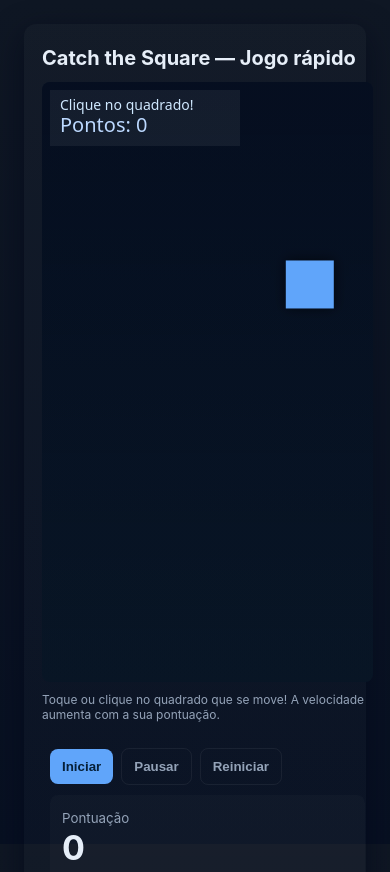
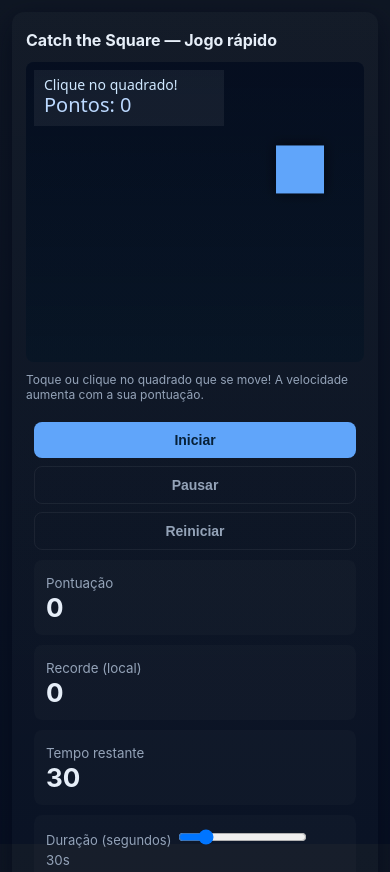
Before and after one commit to muriloguilhermee/catch-the-square, a plain HTML site: page index.html in a window 390 px wide. Shown: the top 872 px of the page. Drawn offline with Linux system fonts and the light colour scheme.

Commit message:
correção

```diff
--- a/style.css
+++ b/style.css
@@ -1,18 +1,154 @@
-:root{--bg:#0f1724;--card:#0b1220;--accent:#60a5fa;--muted:#94a3b8}
-    *{box-sizing:border-box}
-    html,body{height:100%;margin:0;font-family:Inter, system-ui, -apple-system, "Segoe UI", Roboto, "Helvetica Neue", Arial;color:#e6eef8;background:linear-gradient(180deg,var(--bg),#071022);}
-    .wrap{min-height:100vh;display:flex;align-items:center;justify-content:center;padding:24px}
-    .card{background:linear-gradient(180deg, rgba(255,255,255,0.02), rgba(255,255,255,0.01));width:960px;max-width:100%;border-radius:12px;padding:18px;box-shadow:0 10px 30px rgba(2,6,23,0.6);display:grid;grid-template-columns:1fr 320px;gap:18px}
-    canvas{background:linear-gradient(180deg,#051226 0%, #091829 100%);border-radius:8px;width:100%;height:600px;display:block}
-    .side{padding:8px}
-    h1{margin:4px 0 12px;font-size:20px}
-    .controls{display:flex;flex-direction:column;gap:10px}
-    .row{display:flex;gap:8px;align-items:center}
-    .btn{background:var(--accent);color:#062038;border:none;padding:10px 12px;border-radius:8px;font-weight:600;cursor:pointer}
-    .btn.ghost{background:transparent;border:1px solid rgba(255,255,255,0.06);color:var(--muted)}
-    label{font-size:13px;color:var(--muted)}
-    .stat{background:rgba(255,255,255,0.02);padding:12px;border-radius:8px}
-    .big{font-size:34px;font-weight:700}
-    small{color:var(--muted)}
-    footer{font-size:12px;color:var(--muted);margin-top:10px}
-    @media (max-width:900px){.card{grid-template-columns:1fr;}.side{order:2}}
+:root {
+  --bg: #0f1724;
+  --card: #0b1220;
+  --accent: #60a5fa;
+  --muted: #94a3b8;
+}
+
+* {
+  box-sizing: border-box;
+}
+
+html,
+body {
+  height: 100%;
+  margin: 0;
+  font-family: Inter, system-ui, -apple-system, "Segoe UI", Roboto, "Helvetica Neue", Arial;
+  color: #e6eef8;
+  background: linear-gradient(180deg, var(--bg), #071022);
+}
+
+.wrap {
+  min-height: 100vh;
+  display: flex;
+  align-items: center;
+  justify-content: center;
+  padding: 24px;
+}
+
+.card {
+  background: linear-gradient(180deg, rgba(255, 255, 255, 0.02), rgba(255, 255, 255, 0.01));
+  width: 960px;
+  max-width: 100%;
+  border-radius: 12px;
+  padding: 18px;
+  box-shadow: 0 10px 30px rgba(2, 6, 23, 0.6);
+  display: grid;
+  grid-template-columns: 1fr 320px;
+  gap: 18px;
+}
+
+canvas {
+  background: linear-gradient(180deg, #051226 0%, #091829 100%);
+  border-radius: 8px;
+  width: 100%;
+  height: 600px;
+  display: block;
+}
+
+.side {
+  padding: 8px;
+}
+
+h1 {
+  margin: 4px 0 12px;
+  font-size: 20px;
+}
+
+.controls {
+  display: flex;
+  flex-direction: column;
+  gap: 10px;
+}
+
+.row {
+  display: flex;
+  gap: 8px;
+  align-items: center;
+  flex-wrap: wrap; /* ajuda no mobile */
+}
+
+.btn {
+  background: var(--accent);
+  color: #062038;
+  border: none;
+  padding: 10px 12px;
+  border-radius: 8px;
+  font-weight: 600;
+  cursor: pointer;
+  font-size: 14px;
+}
+
+.btn.ghost {
+  background: transparent;
+  border: 1px solid rgba(255, 255, 255, 0.06);
+  color: var(--muted);
+}
+
+label {
+  font-size: 13px;
+  color: var(--muted);
+}
+
+.stat {
+  background: rgba(255, 255, 255, 0.02);
+  padding: 12px;
+  border-radius: 8px;
+}
+
+.big {
+  font-size: 34px;
+  font-weight: 700;
+}
+
+small {
+  color: var(--muted);
+}
+
+footer {
+  font-size: 12px;
+  color: var(--muted);
+  margin-top: 10px;
+}
+
+/* --- Responsividade --- */
+@media (max-width: 900px) {
+  .card {
+    grid-template-columns: 1fr;
+  }
+  .side {
+    order: 2;
+  }
+}
+
+@media (max-width: 600px) {
+  .wrap {
+    padding: 12px;
+  }
+  .card {
+    padding: 14px;
+    gap: 12px;
+  }
+  h1 {
+    font-size: 18px;
+  }
+  .btn {
+    width: 100%;
+    text-align: center;
+  }
+  canvas {
+    height: 400px; /* reduz altura no celular */
+  }
+}
+
+@media (max-width: 400px) {
+  h1 {
+    font-size: 16px;
+  }
+  .big {
+    font-size: 26px;
+  }
+  canvas {
+    height: 300px;
+  }
+}
```
